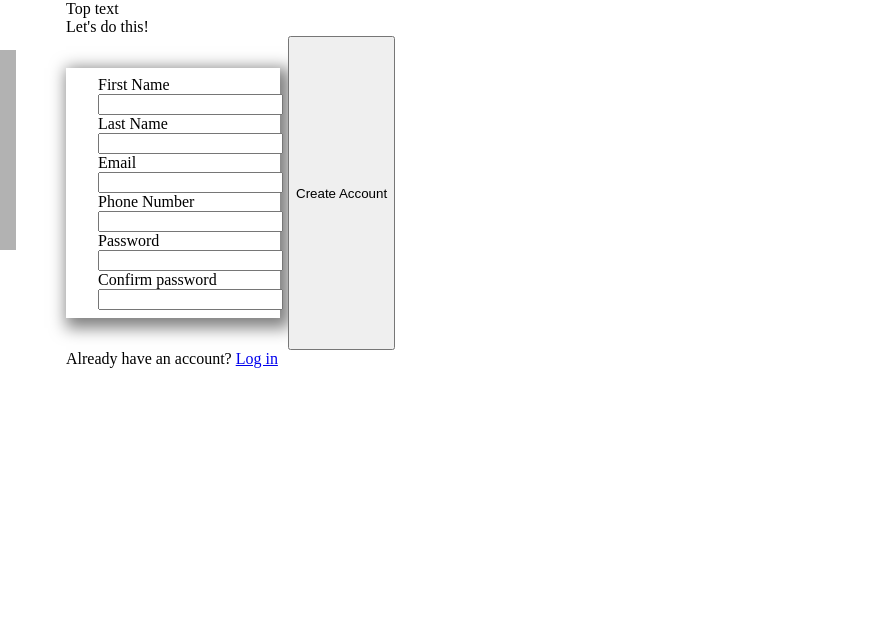
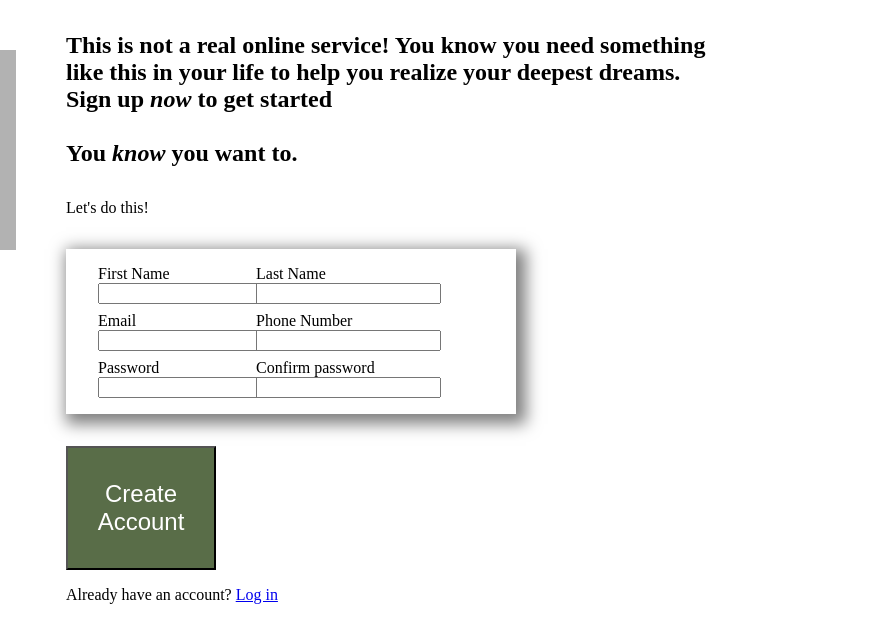
Before and after one commit to ChickenTendy80/odin-sign-up-form, a plain HTML site: page index.html in a window 1280 px wide. Shown: the full height of the page, 384-1280 px from the left. Drawn offline with Linux system fonts and the light colour scheme.

Commit message:
fixing format on the right side

```diff
--- a/index.html
+++ b/index.html
@@ -18,7 +18,10 @@
     </div>
 
     <div class="right">
-        <div> Top text </div>
+        <div class="top-text">
+            This is not a real online service! You know you need something like this in your life to help you realize your deepest dreams. Sign up <em>now</em> to get started
+            <br> <br> You <em>know</em> you want to.
+        </div>
         <div class="form-container">
             <p>Let's do this!</p>
             <form action="example.com/path" method="post">
--- a/style.css
+++ b/style.css
@@ -19,10 +19,22 @@ body{
 .right{
     display:block;
 }
+
+.top-text{
+    margin: 32px 0px;
+    font-size: 24px;
+    font-weight: 700;
+    width: 640px;
+}
+
 .form-format{
     box-shadow: 5px 5px 15px 5px rgb(0,0,0,0.5);
-    padding: 8px 32px;
+    padding: 16px 32px;
     margin: 32px 0px;
+    display:flex;
+    width: 450px;
+    flex-wrap: wrap;
+    gap: 8px;
 }
 
 .placeholder,
@@ -44,15 +56,18 @@ body{
     height: auto;
 }
 
-form{
-    display:flex;
-    width: 450px;
-    flex-wrap: wrap;
-    gap: 8px;
-}
-
 form p{
     display: flex;
     flex-wrap: wrap;
     width: 150px;
 }
+
+button{
+    background-color:#596D48;
+    color: white;
+    font-size: 24px;
+    font-weight: 300;
+    padding: 32px 8px;
+    width: 400px;
+    margin-bottom: 16px;
+}
```
